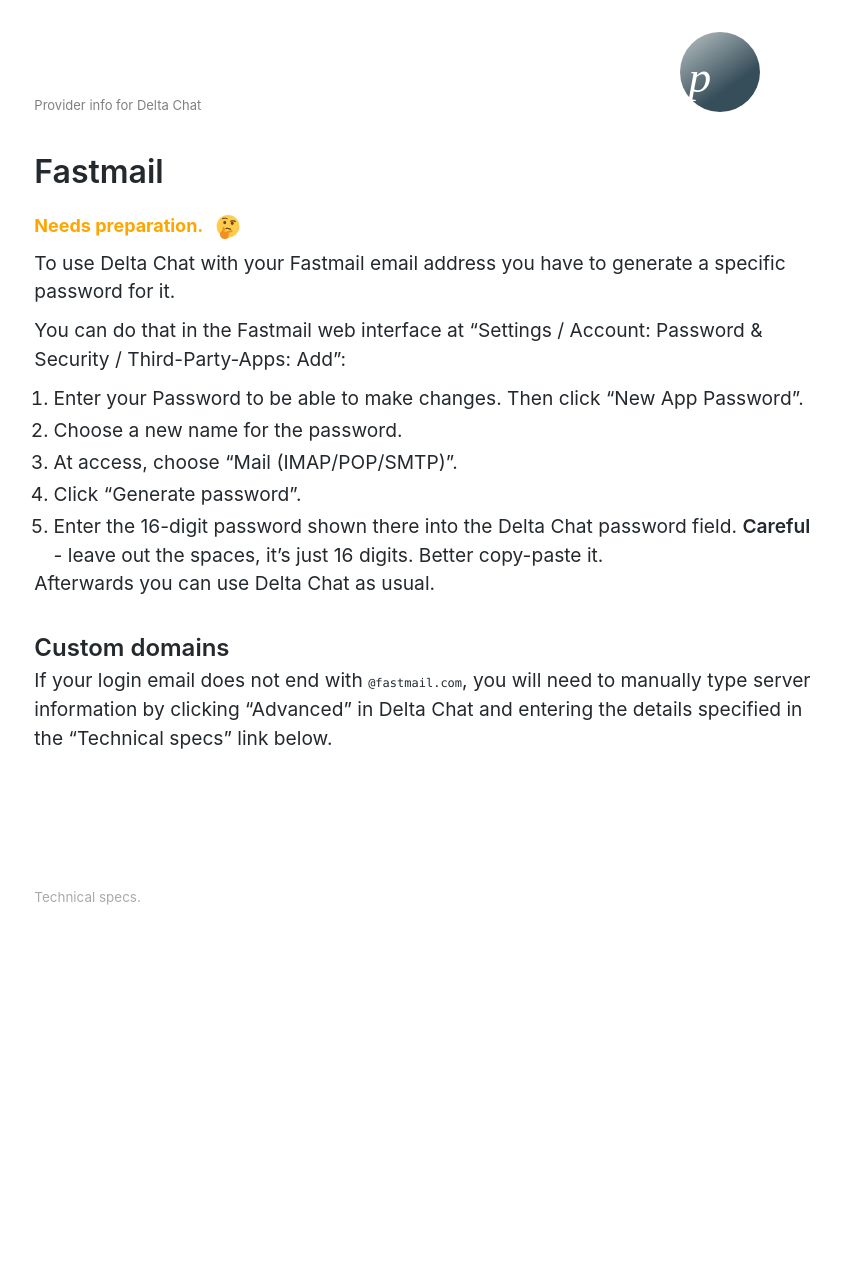
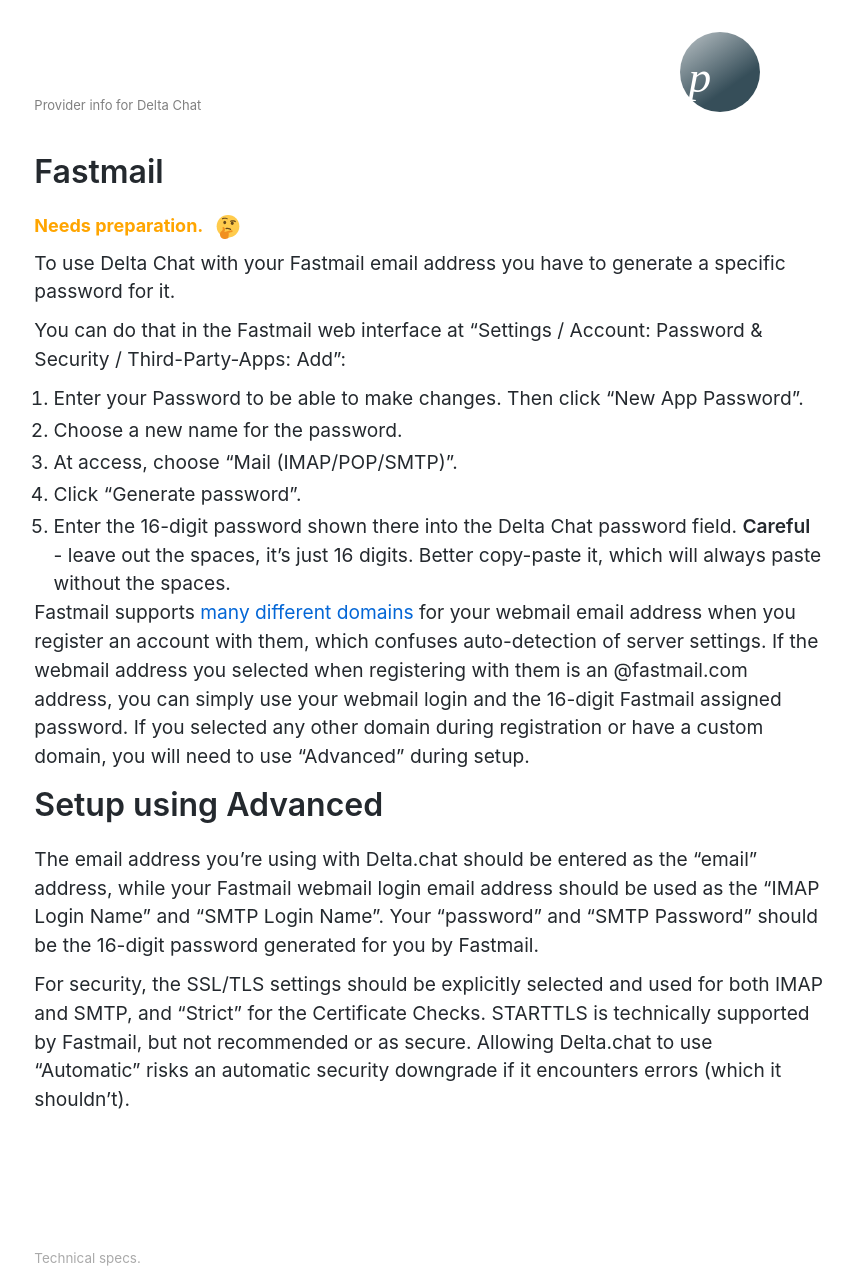
Before and after one commit to deltachat/provider-db, a Jekyll site: the page built from _providers/fastmail.md, in a window 1280 px wide. Shown: the whole page, without its empty margins (211-1064 px from the left). Built offline with Jekyll 4.4.1, drawn with Linux system fonts in a browser that asks for light colours; before the commit the page ends 907 px from its top, so only the background shows below that.

Commit message:
Fastmail.md setup clarification
Clarify which email address to use and when Advanced setup is required for Fastmail since field names can be confusing for the odd Fastmail authentication setup.

```diff
--- a/_providers/fastmail.md
+++ b/_providers/fastmail.md
@@ -34,10 +34,12 @@
 4. Click "Generate password".
 5. Enter the 16-digit password shown there into the Delta Chat password field.
    **Careful** - leave out the spaces, it's just 16 digits. Better copy-paste
-   it.
+   it, which will always paste without the spaces.
 
-Afterwards you can use Delta Chat as usual.
+Fastmail supports [many different domains](https://www.fastmail.com/about/ourdomains/) for your webmail email address when you register an account with them, which confuses auto-detection of server settings.  If the webmail address you selected when registering with them is an @fastmail.com address, you can simply use your webmail login and the 16-digit Fastmail assigned password.  If you selected any other domain during registration or have a custom domain, you will need to use "Advanced" during setup.
 
-## Custom domains
+# Setup using Advanced
 
-If your login email does not end with `@fastmail.com`, you will need to manually type server information by clicking "Advanced" in Delta Chat and entering the details specified in the "Technical specs" link below.
+The email address you're using with Delta.chat should be entered as the "email" address, while your Fastmail webmail login email address should be used as the "IMAP Login Name" and "SMTP Login Name".  Your "password" and "SMTP Password" should be the 16-digit password generated for you by Fastmail.
+
+For security, the SSL/TLS settings should be explicitly selected and used for both IMAP and SMTP, and "Strict" for the Certificate Checks.  STARTTLS is technically supported by Fastmail, but not recommended or as secure.  Allowing Delta.chat to use "Automatic" risks an automatic security downgrade if it encounters errors (which it shouldn't).
```
